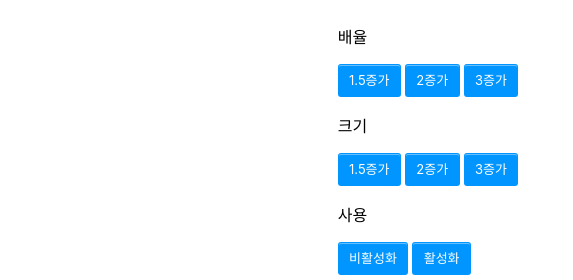
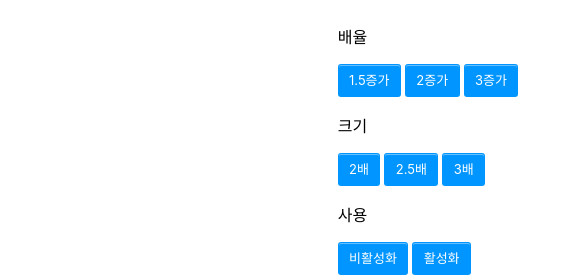
Before and after one commit to eyjs/MagnifyingGlass, a website: page sample/index.html in a window 1280 px wide. Shown: the top 280 px of the page, 412-985 px from the left. Drawn offline with Linux system fonts and the light colour scheme.

Commit message:
fix: sample/index.html typo fix

```diff
--- a/sample/index.html
+++ b/sample/index.html
@@ -79,9 +79,9 @@
         </div>
         <div class="interaction__menu">
           <p>크기</p>
-          <button class="button-7" onclick="glass.setSize(200, 200)">1.5증가</button>
-          <button class="button-7" onclick="glass.setSize(300, 300)">2증가</button>
-          <button class="button-7" onclick="glass.setSize(400, 400)">3증가</button>
+          <button class="button-7" onclick="glass.setSize(200, 200)">2배</button>
+          <button class="button-7" onclick="glass.setSize(300, 300)">2.5배</button>
+          <button class="button-7" onclick="glass.setSize(400, 400)">3배</button>
         </div>
         <div class="interaction__menu">
           <p>사용</p>
```
